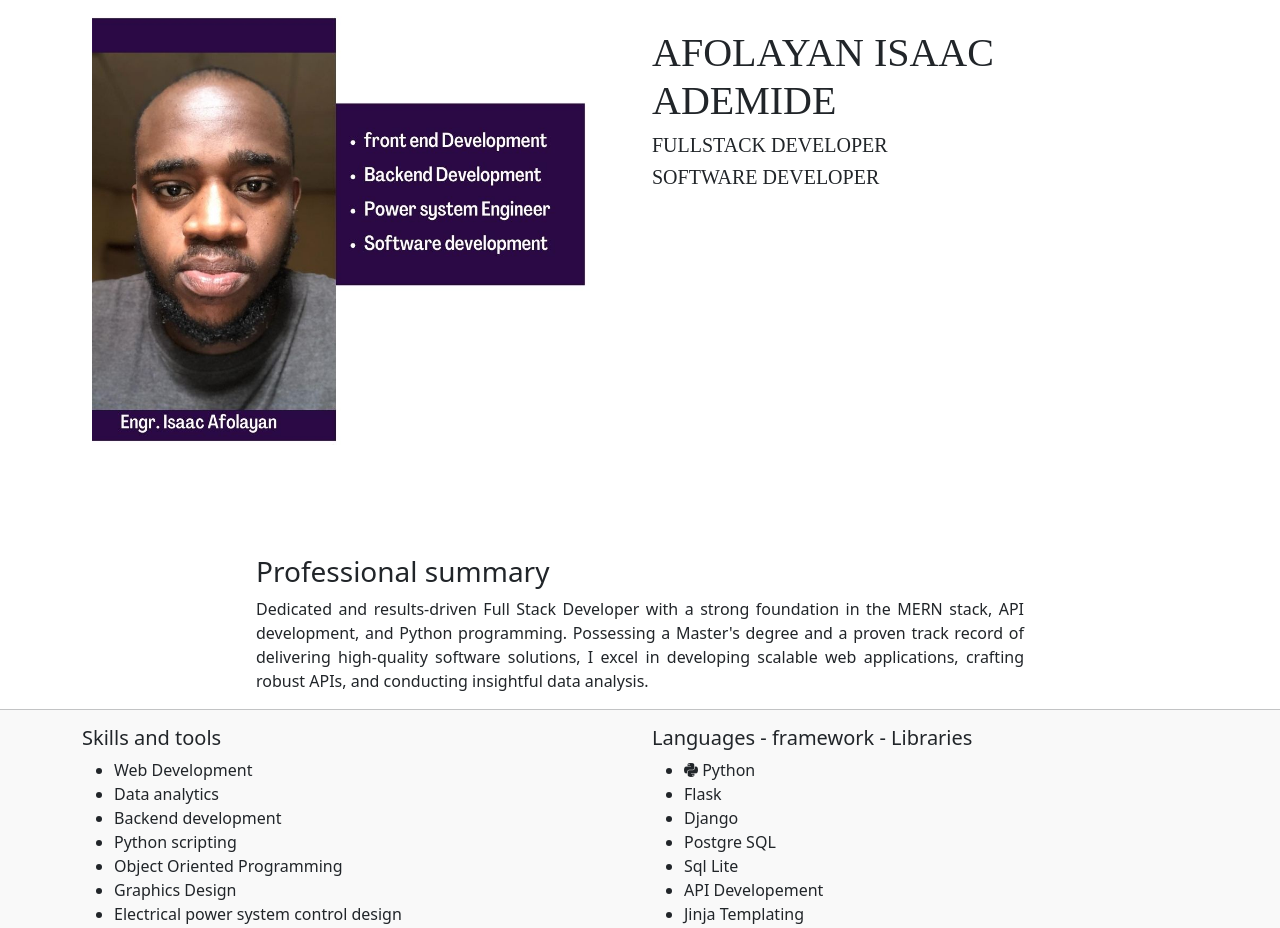
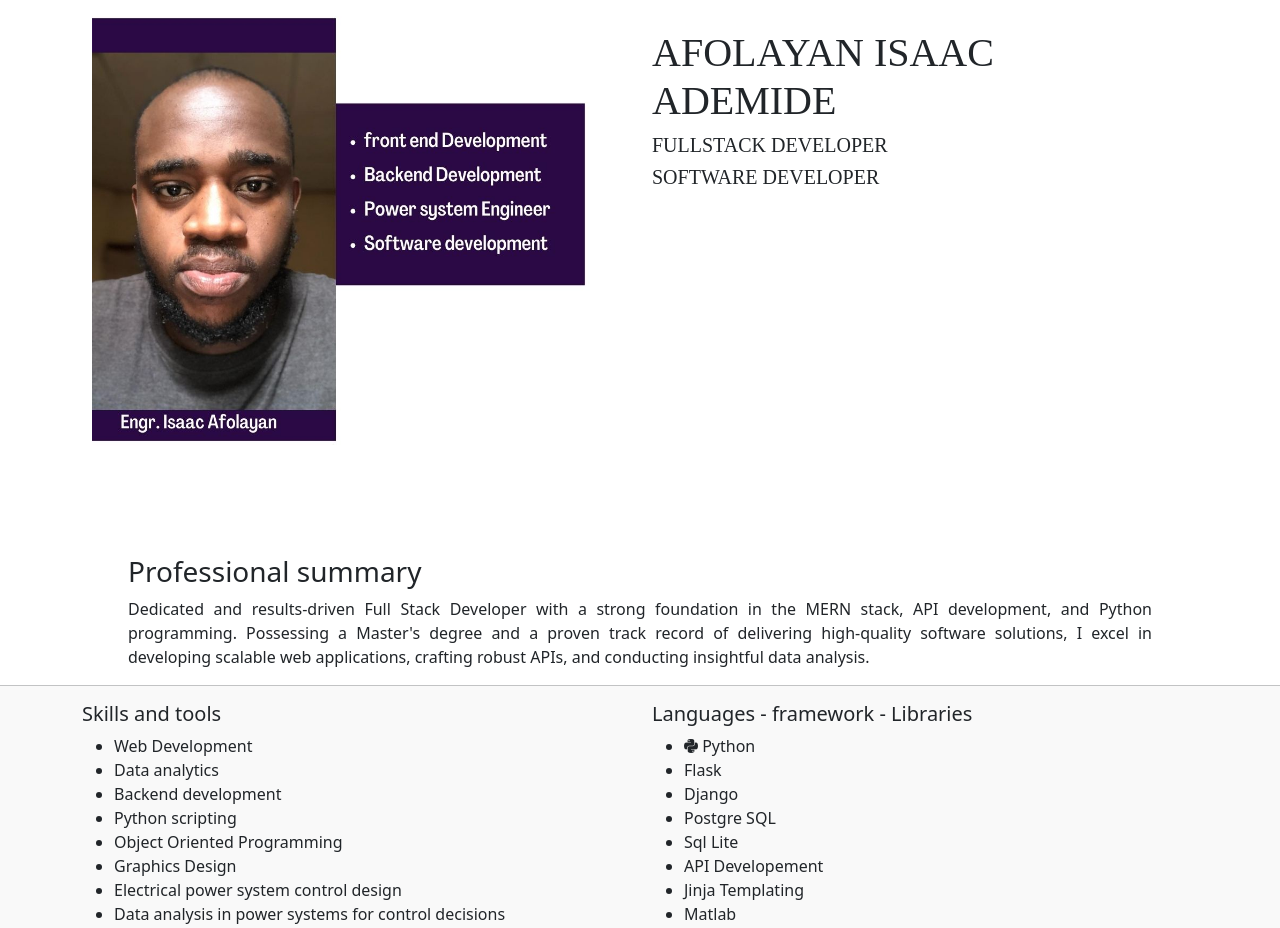
Before and after one commit to timijab/new_resume, a Flask app: page / in a window 1280 px wide. Shown: the part 67-995 px from the top of the page. Run offline with Flask 2, Linux system fonts and the light colour scheme; parts of the project's set-up code (start-up, migrations or seed data) failed here and were passed over; some libraries are stand-ins or nearby versions; some web fonts are replaced.

Commit message:
Update index_styling.css

```diff
--- a/static/css/index_styling.css
+++ b/static/css/index_styling.css
@@ -33,8 +33,8 @@
     padding-right:inherit;
 }
 #work{
-    padding-right: 20%;
-    padding-left: 20%;
+    padding-right: 10%;
+    padding-left: 10%;
 
 }
 .Education{
```
